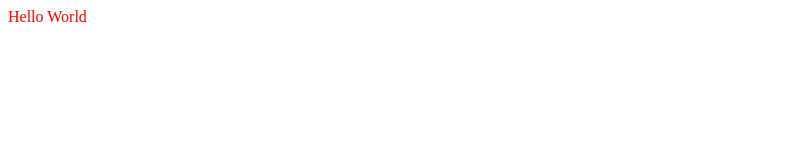
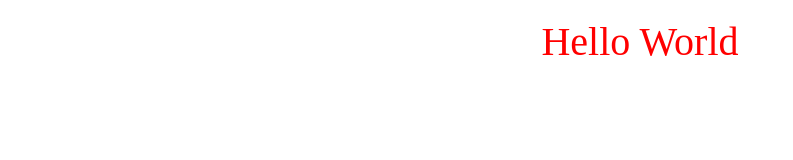
Before and after one commit to Omar-Muhamad/my-new-blog, a website: page index.html in a window 1280 px wide. Shown: the whole page, without its empty margins (0-793 px from the left). Drawn offline with Linux system fonts and the light colour scheme.

Commit message:
Add some styles

```diff
--- a/style.css
+++ b/style.css
@@ -1,3 +1,6 @@
 .hello {
   color: red;
+  font-size: 40px;
+  text-align: center;
+  padding-top: 10px;
 }
```
